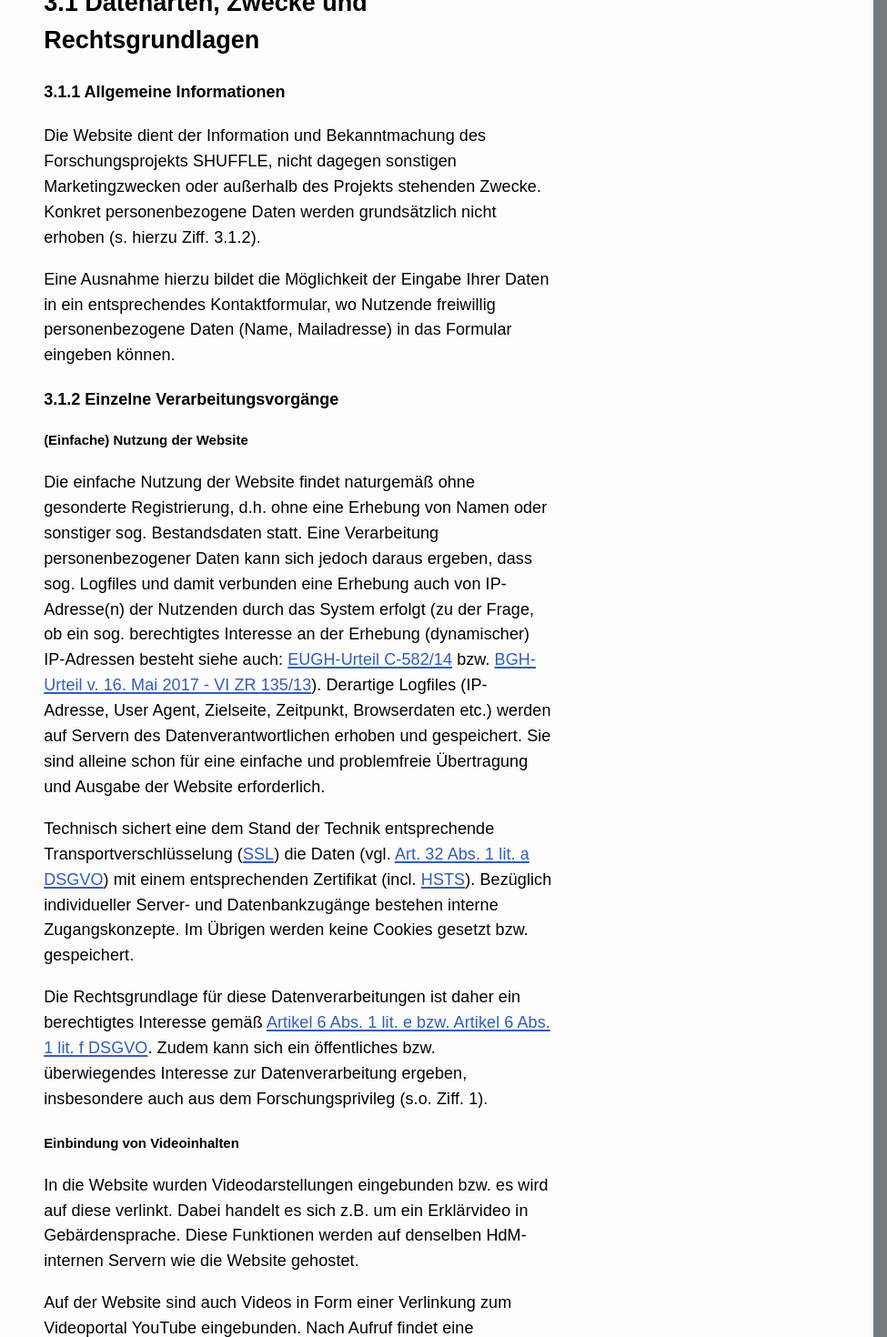
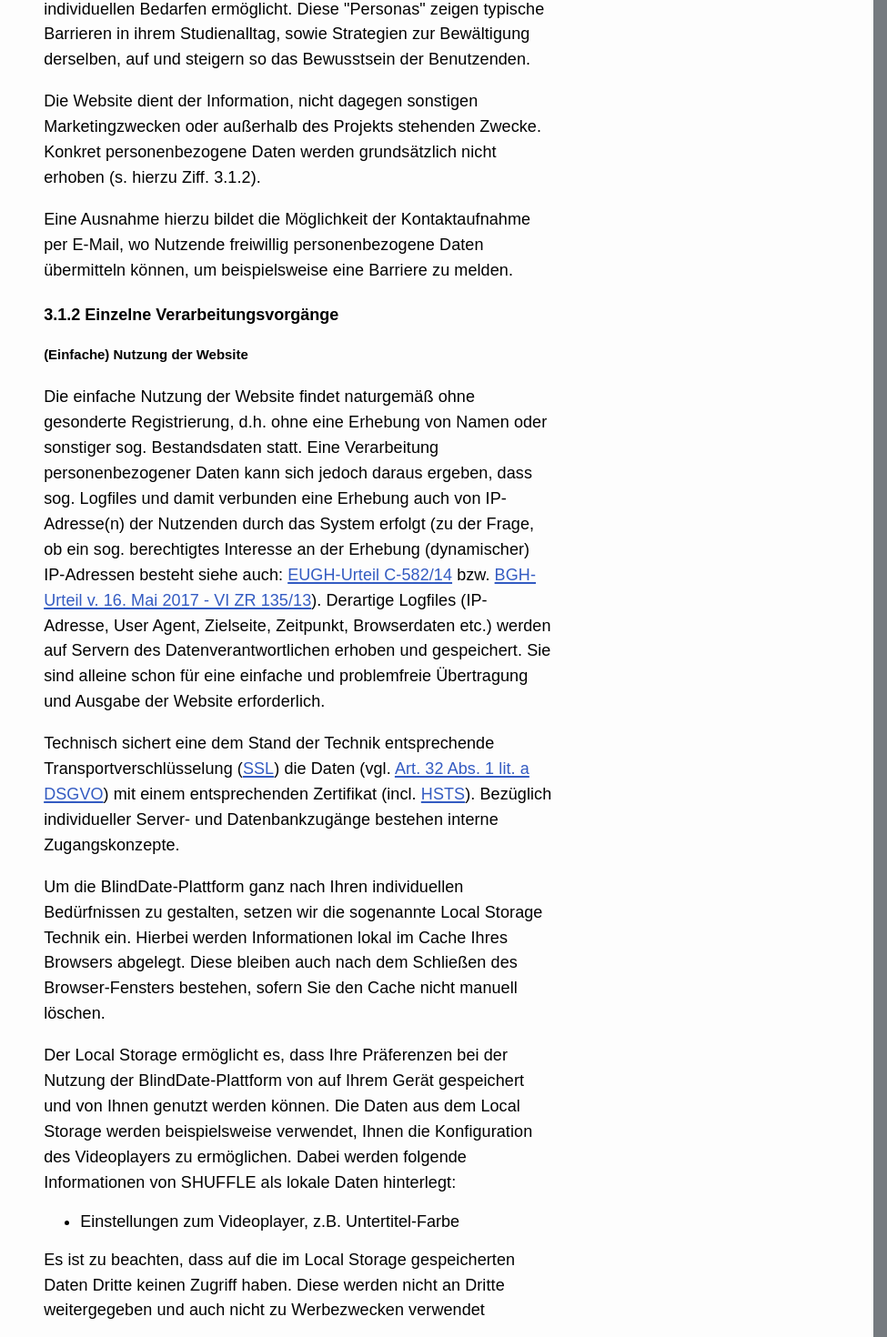
Before and after one commit to shuffle-project/blinddate, a SvelteKit app: page /legal/privacy in a window 1280 px wide. Shown: the part 2360-3830 px from the top of the page at 91% size, without its empty margins (305-1280 px from the left). Built offline with nearby package versions, Linux system fonts and the light colour scheme; a small style sheet from the web is missing.

Commit message:
updated privacy statement

```diff
--- a/src/routes/(additionalSubpages)/legal/privacy/+page.svelte
+++ b/src/routes/(additionalSubpages)/legal/privacy/+page.svelte
@@ -72,16 +72,12 @@
 		gestalten. Gleichzeitig sind Digitalisierungsprozesse kein Garant für Barrierefreiheit. Das
 		Forschungsprojekt SHUFFLE hat zum Ziel, <strong
 			>digitale Barrierefreiheit als Qualitätsmerkmal an Hochschulen</strong
-		> zu verankern. Dazu soll ein Modell entwickelt werden, womit Hochschulen bestehende Zustände und
-		Prozesse bezüglich digitaler Barrierefreiheit messen, bewerten und erforderlichenfalls verbessern
-		können. Die vorliegende Website dient der Vorstellung des Projekts, stellt wichtige Informationen
-		hierzu zur Verfügung und eröffnet die Möglichkeit zur Kontaktaufnahme. Gleichzeitig sollen dabei
-		die Vorgaben und Bedingungen barrierefreier (digitaler) Kommunikation gewährleistet werden.
+		> zu verankern.
 	</p>
 	<p>
 		Gegebenenfalls erhobene personenbezogene Daten können dem sog. Forschungsprivileg unterliegen
 		(vgl. hierzu z.B. <a class="focus-indicator" href="https://dejure.org/gesetze/DSGVO/9.html"
-			>Artt. 9 Abs. 2 lit. j</a
+			>Art. 9 Abs. 2 lit. j</a
 		>,
 		<a class="focus-indicator" href="https://dejure.org/gesetze/DSGVO/89.html">89 Abs. 1 DSGVO</a>
 		i.V.m.
@@ -116,14 +112,19 @@
 	<h3 id="datenarten-zwecke-und-rechtsgrundlagen">3.1 Datenarten, Zwecke und Rechtsgrundlagen</h3>
 	<h4 id="allgemeine-informationen">3.1.1 Allgemeine Informationen</h4>
 	<p>
-		Die Website dient der Information und Bekanntmachung des Forschungsprojekts SHUFFLE, nicht
-		dagegen sonstigen Marketingzwecken oder außerhalb des Projekts stehenden Zwecke. Konkret
-		personenbezogene Daten werden grundsätzlich nicht erhoben (s. hierzu Ziff. 3.1.2).
+		"BlindDate" ist eine digitale Plattform des SHUFFLE-Projektes, die Lehrenden eine Begegnung mit
+		virtuellen Studierende mit individuellen Bedarfen ermöglicht. Diese "Personas" zeigen typische
+		Barrieren in ihrem Studienalltag, sowie Strategien zur Bewältigung derselben, auf und steigern
+		so das Bewusstsein der Benutzenden.
 	</p>
 	<p>
-		Eine Ausnahme hierzu bildet die Möglichkeit der Eingabe Ihrer Daten in ein entsprechendes
-		Kontaktformular, wo Nutzende freiwillig personenbezogene Daten (Name, Mailadresse) in das
-		Formular eingeben können.
+		Die Website dient der Information, nicht dagegen sonstigen Marketingzwecken oder außerhalb des
+		Projekts stehenden Zwecke. Konkret personenbezogene Daten werden grundsätzlich nicht erhoben (s.
+		hierzu Ziff. 3.1.2).
+	</p>
+	<p>
+		Eine Ausnahme hierzu bildet die Möglichkeit der Kontaktaufnahme per E-Mail, wo Nutzende
+		freiwillig personenbezogene Daten übermitteln können, um beispielsweise eine Barriere zu melden.
 	</p>
 	<h4 id="einzelne-verarbeitungsvorgange">3.1.2 Einzelne Verarbeitungsvorgänge</h4>
 	<h5>(Einfache) Nutzung der Website</h5>
@@ -156,8 +157,27 @@
 		>) mit einem entsprechenden Zertifikat (incl.
 		<a class="focus-indicator" href="https://de.wikipedia.org/wiki/HTTP_Strict_Transport_Security"
 			>HSTS</a
-		>). Bezüglich individueller Server- und Datenbankzugänge bestehen interne Zugangskonzepte. Im
-		Übrigen werden keine Cookies gesetzt bzw. gespeichert.
+		>). Bezüglich individueller Server- und Datenbankzugänge bestehen interne Zugangskonzepte.
+	</p>
+	<p>
+		Um die BlindDate-Plattform ganz nach Ihren individuellen Bedürfnissen zu gestalten, setzen wir
+		die sogenannte <span lang="en">Local Storage</span> Technik ein. Hierbei werden Informationen lokal
+		im Cache Ihres Browsers abgelegt. Diese bleiben auch nach dem Schließen des Browser-Fensters bestehen,
+		sofern Sie den Cache nicht manuell löschen.
+	</p>
+	<p>
+		Der <span lang="en">Local Storage</span> ermöglicht es, dass Ihre Präferenzen bei der Nutzung
+		der BlindDate-Plattform von auf Ihrem Gerät gespeichert und von Ihnen genutzt werden können. Die
+		Daten aus dem <span lang="en">Local Storage</span> werden beispielsweise verwendet, Ihnen die Konfiguration
+		des Videoplayers zu ermöglichen. Dabei werden folgende Informationen von SHUFFLE als lokale Daten
+		hinterlegt:
+	</p>
+	<ul>
+		<li>Einstellungen zum Videoplayer, z.B. Untertitel-Farbe</li>
+	</ul>
+	<p>
+		Es ist zu beachten, dass auf die im <span lang="en">Local Storage</span> gespeicherten Daten Dritte
+		keinen Zugriff haben. Diese werden nicht an Dritte weitergegeben und auch nicht zu Werbezwecken verwendet
 	</p>
 	<p>
 		Die Rechtsgrundlage für diese Datenverarbeitungen ist daher ein berechtigtes Interesse gemäß <a
@@ -189,13 +209,15 @@
 	</p>
 	<h5>Zusätzliche Dienste</h5>
 	<p>
-		Auf der Unterseite „Kontakt“ wird eine Kontakt- und Kommunikationsfunktion eingebunden. Durch
-		Ausfüllen und Abschicken des entsprechenden Formulars kommt es zu einer Verarbeitung der dort
-		eingegebenen Daten (Name, E-Mail-Adresse, Nachrichteninhalte) beim Datenverantwortlichen. Diese
-		ist zur Bearbeitung und/oder Beantwortung der Anfrage erforderlich. Eine darüberhinausgehende,
-		d.h. zweckfremde Verarbeitung findet nicht statt.
+		Auf der Unterseite „Barrieren Melden“ wird eine Kontakt- und Kommunikationsfunktion eingebunden.
+		Durch Zusendungen von E-Mails (info@shuffle-projekt.de) durch Nutzende kommt es zu einer
+		Verarbeitung der dort eingegebenen Daten (Name, E-Mail-Adresse, Nachrichteninhalte) beim
+		Datenverantwortlichen. Diese ist zur Bearbeitung und/oder Beantwortung der Anfrage erforderlich.
+		Eine darüberhinausgehende, d.h. zweckfremde Verarbeitung findet nicht statt.
 	</p>
-	<p>Entsprechendes gilt für Zusendungen von E-Mails (info@shuffle-projekt.de) durch Nutzende.</p>
+	<p>
+		Entsprechendes gilt für andere Zusendungen von E-Mails (info@shuffle-projekt.de) durch Nutzende.
+	</p>
 	<p>
 		Zur Erbringung dieser Dienste werden externe Dienstleister eingebunden, die über einen
 		Auftragsverarbeitungsvertrag an eine DSGVO-konforme Datenverarbeitung gebunden sind (<a
@@ -227,8 +249,8 @@
 		anonymisiert, sobald der Zweck der Speicherung entfällt und sofern der Löschung bzw.
 		Anonymisierung keine gesetzlichen Aufbewahrungspflichten entgegenstehen. Dies gilt grundsätzlich
 		auch für solche Daten, die (ausschließlich) aufgrund einer erteilten Einwilligung erhoben
-		wurden, z.B. nach dem Ausfüllen und Absenden des Kontaktformulars (gem. Grundsätzen des <em
-			lang="en">privacy by design</em
+		wurden, z.B. nach dem Zusenden einer E-Mail (gem. Grundsätzen des <em lang="en"
+			>privacy by design</em
 		>,
 		<a class="focus-indicator" href="https://dejure.org/gesetze/DSGVO/25.html"
 			>Art. 25 Abs. 1 DSGVO</a
--- a/src/routes/personas/kilian/+page.svelte
+++ b/src/routes/personas/kilian/+page.svelte
@@ -1,10 +1,10 @@
 <script lang="ts">
 	import { base } from '$app/paths';
+	import BackgroundInfo from '$lib/components/BackgroundInfo.svelte';
 	import FlipCard from '$lib/components/FlipCard.svelte';
-	import BackgroundInfo from '$lib/components/BackgroundInfo.svelte';
-	import Accordion from '$lib/components/accordion/Accordion.svelte';
 	import SpeechBubble from '$lib/components/SpeechBubble.svelte';
 	import ToolCard from '$lib/components/ToolCard.svelte';
+	import Accordion from '$lib/components/accordion/Accordion.svelte';
 	import Checklist from '$lib/components/checklist/Checklist.svelte';
 	import PersonaContent from '$lib/components/personaContent/PersonaContent.svelte';
 	import { KILIAN } from '$lib/constants/kilian';
@@ -36,7 +36,7 @@
 	</SpeechBubble>
 	<MainHeading heading="Technologien und Strategien" />
 	<div style="overflow:hidden;">
-		<ToolCard title="Eingabehilfen" image="{base}/">
+		<ToolCard title="Eingabehilfen" image="{base}/tools/trackball.svg">
 			Die benötigten Hilfsmittel und Strategien, die Personen mit motorischen Beeinträchtigungen
 			nutzen, sind stark von der Ausprägung der Beeinträchtigung abhängig. Bei verschiedenen
 			motorischen Beeinträchtigungen – wie beispielsweise einer Zerebralparese - kommt es zu einer
```
Also changed, not shown: static/tools/trackball.svg (added).
